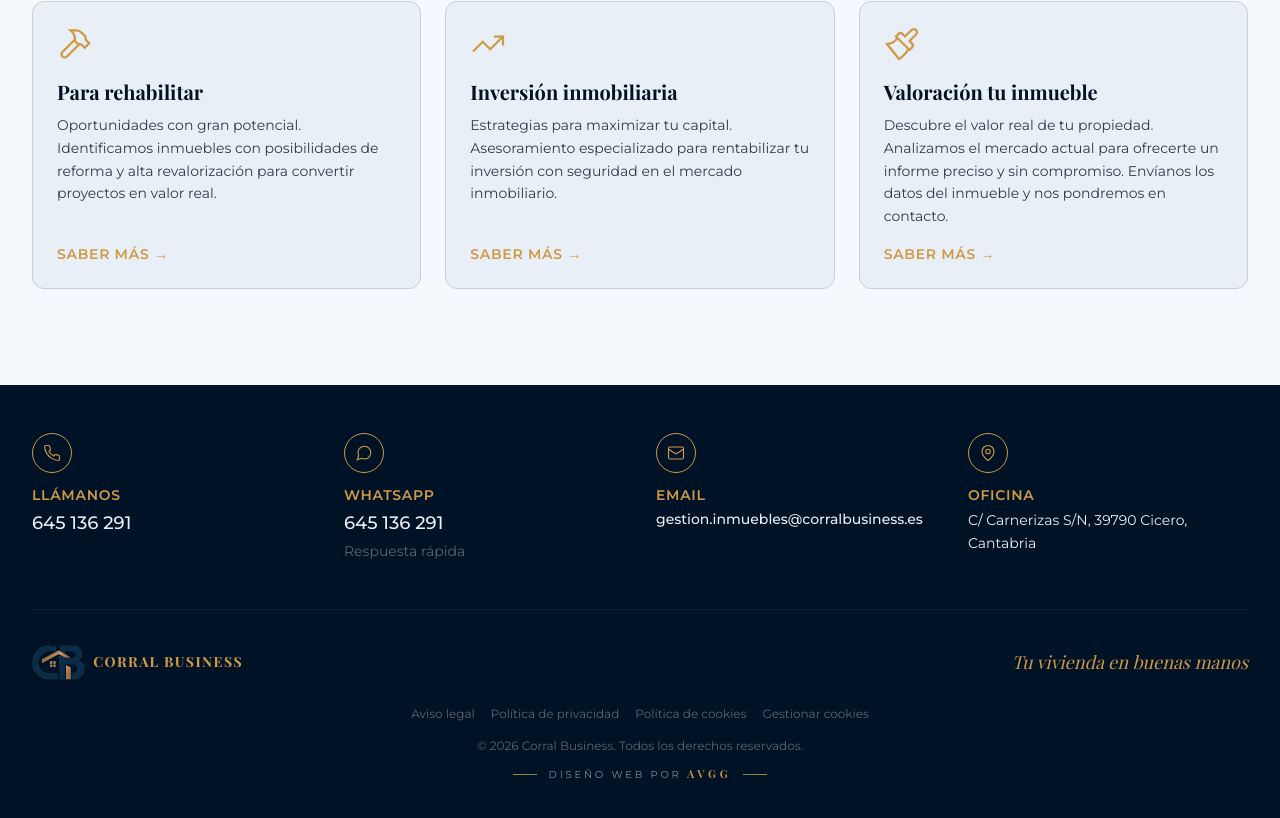
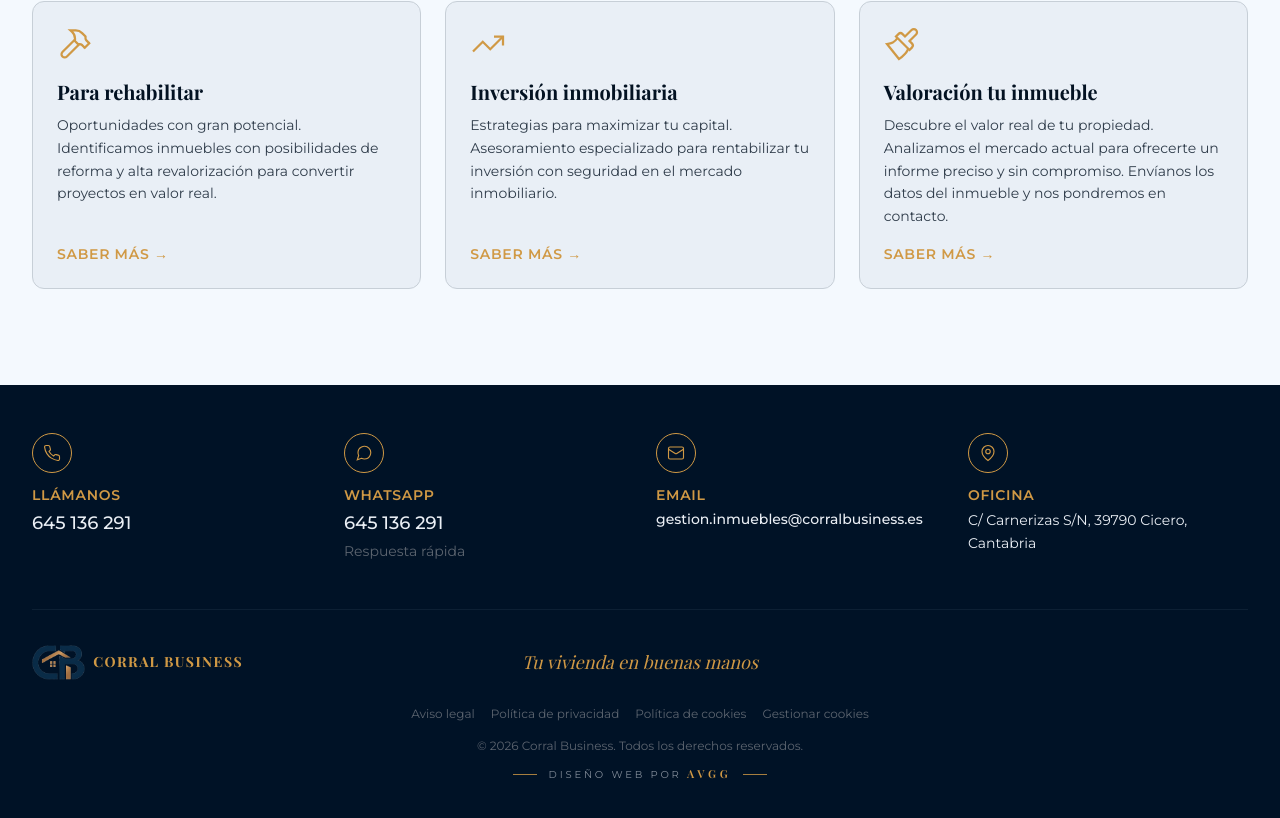
Before and after one commit to corrales26/webcorral, a Next.js app: page / in a window 1280 px wide. Shown: the part 2532-3350 px from the top of the page. Built offline with nearby package versions, Linux system fonts and the light colour scheme; no server answers; a web font is replaced by a local one.

Commit message:
Centrar el lema del pie, que se había ido a la derecha.

```diff
--- a/src/components/Footer.tsx
+++ b/src/components/Footer.tsx
@@ -83,8 +83,8 @@ export function Footer() {
             </div>
         </div>
 
-        <div className="mt-12 flex flex-col items-center justify-between gap-6 border-t border-[var(--color-navy-light)] pt-8 sm:flex-row">
-          <Link href="/" className="flex items-center justify-center gap-2">
+        <div className="mt-12 grid grid-cols-1 items-center gap-6 border-t border-[var(--color-navy-light)] pt-8 sm:grid-cols-3">
+          <Link href="/" className="flex items-center justify-center gap-2 sm:justify-self-start">
             <LogoMark className="h-10" />
             <span className="font-[family-name:var(--font-display)] text-sm font-bold uppercase tracking-widest text-[var(--color-accent)]">
               Corral Business
```
